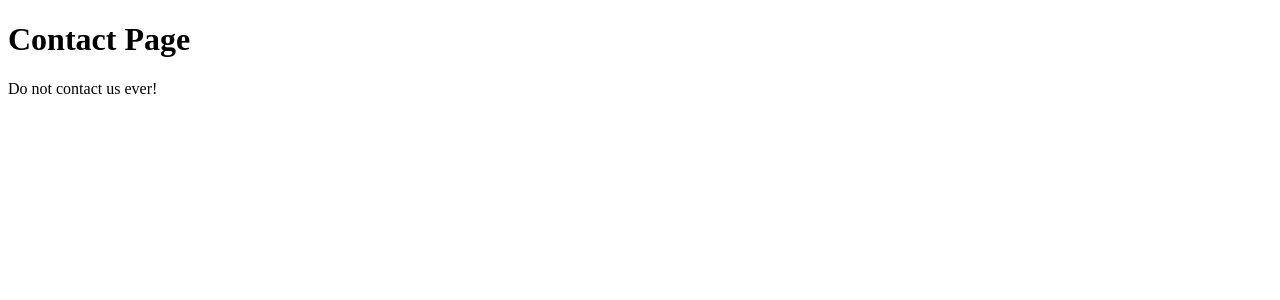
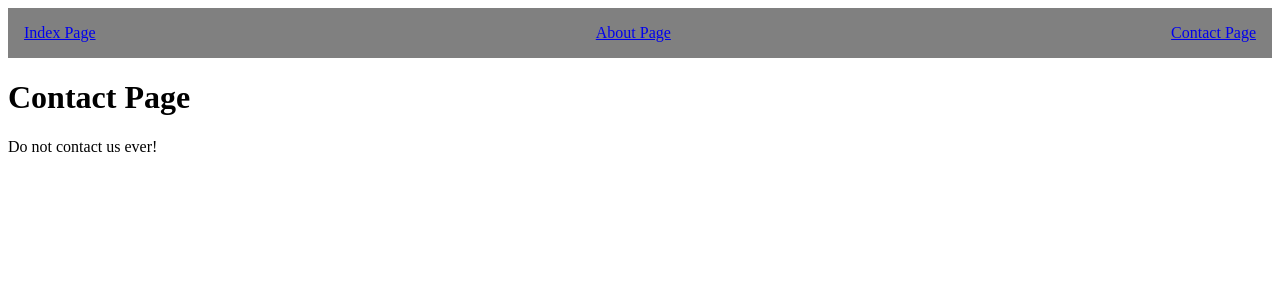
Before and after one commit to GregoryMoskalev/first-next, a Next.js app: page /contact in a window 1280 px wide. Shown: the top 300 px of the page. Built offline with nearby package versions, Linux system fonts and the light colour scheme.

Commit message:
add reusable navbar

```diff
--- /dev/null
+++ b/components/Navbar.js
@@ -0,0 +1,24 @@
+import Link from "next/link";
+
+const Navbar = () => {
+  const styles = {
+    display: "flex",
+    background: "grey",
+    justifyContent: "space-between",
+    padding: "1rem",
+  };
+  return (
+    <div style={styles}>
+      <Link href="/">
+        <a>Index Page</a>
+      </Link>
+      <Link href="/about">
+        <a>About Page</a>
+      </Link>
+      <Link href="/contact">
+        <a>Contact Page</a>
+      </Link>
+    </div>
+  );
+};
+export default Navbar;
--- a/pages/contact.js
+++ b/pages/contact.js
@@ -1,8 +1,13 @@
-const ContactPage = () => (
-  <div>
-    <h1>Contact Page</h1>
-    <p>Do not contact us ever!</p>
-  </div>
-);
+import Navbar from "../components/Navbar";
+
+const ContactPage = () => {
+  return (
+    <div>
+      <Navbar />
+      <h1>Contact Page</h1>
+      <p>Do not contact us ever!</p>
+    </div>
+  );
+};
 
 export default ContactPage;
--- a/pages/index.js
+++ b/pages/index.js
@@ -1,10 +1,8 @@
-import Link from "next/link";
+import Navbar from "../components/Navbar";
 
 const Index = () => (
   <div>
-    <Link href="/about">
-      <a>About Page</a>
-    </Link>
+    <Navbar />
     <h1>Our Index Page</h1>
   </div>
 );
```
Also changed, not shown: pages/about.js (+8 -1 lines).
